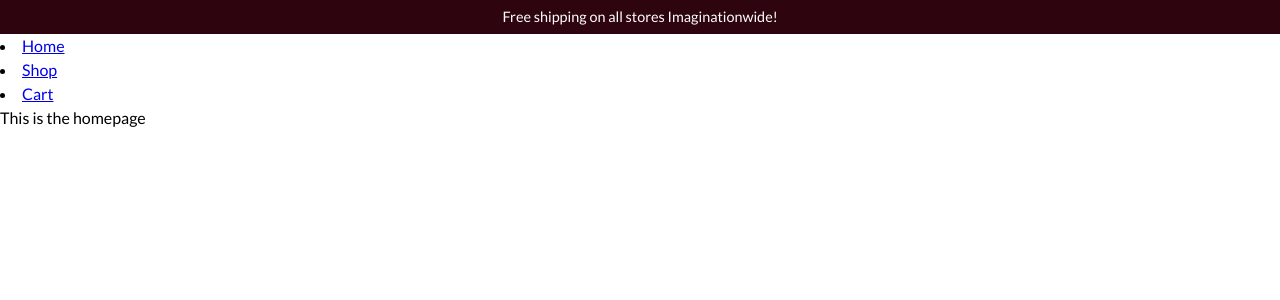
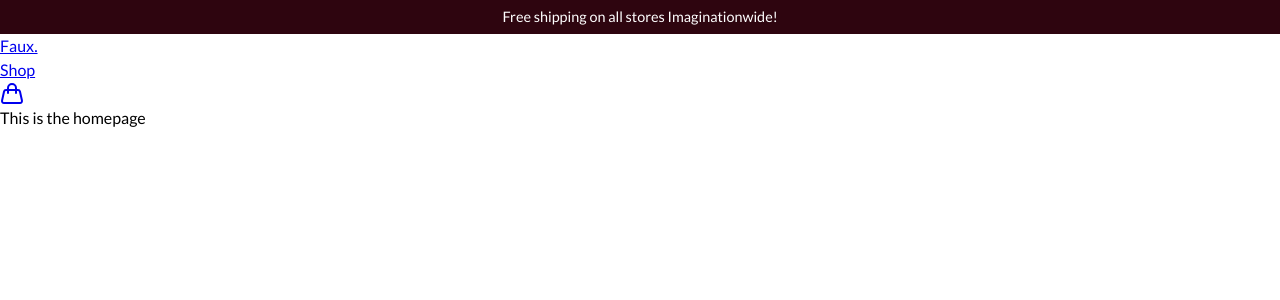
Before and after one commit to JohnKelly-T/shopping-cart, a React (Vite) app: page / in a window 1280 px wide. Shown: the top 300 px of the page. Built offline with nearby package versions, Linux system fonts and the light colour scheme.

Commit message:
Add sitename and icons to header

```diff
--- a/src/routes/Root/root.jsx
+++ b/src/routes/Root/root.jsx
@@ -1,4 +1,5 @@
-import { NavLink, Outlet } from "react-router-dom";
+import { NavLink, Link, Outlet } from "react-router-dom";
+import { Handbag } from "lucide-react";
 import styles from "./root.module.css";
 import classNames from "classnames/bind";
 
@@ -10,17 +11,23 @@ function Root() {
       <div className={cx("announcementBar")}>
         Free shipping on all stores Imaginationwide!
       </div>
-      <header>
-        <nav>
+      <header className={cx("headerContainer")}>
+        <nav className={cx("navBar")}>
+          <ul>
             <li>
-            <NavLink to="/">Home</NavLink>
+              <Link to="/" className={cx("siteName")}>
+                Faux.
+              </Link>
             </li>
             <li>
               <NavLink to="/shop">Shop</NavLink>
             </li>
             <li>
-            <NavLink to="/cart">Cart</NavLink>
+              <Link to="/cart" className={cx("shoppingCartLink")}>
+                <Handbag className={cx("shoppingCartIcon")} />
+              </Link>
             </li>
+          </ul>
         </nav>
       </header>
       <Outlet />
```
Lines whose indentation alone changed are shown as unchanged.
